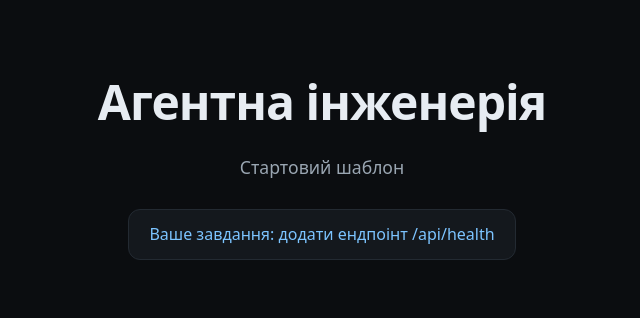
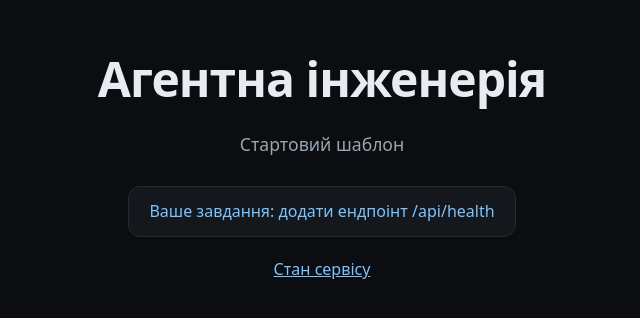
Before and after one commit to Viakaa/AC_Lab_1, a Next.js app: page / in a window 1280 px wide. Shown: the part 238-556 px from the top of the page, without its empty margins (318-958 px from the left). Built offline with nearby package versions, Linux system fonts and the light colour scheme.

Commit message:
feat: add /api/health link and e2e screenshot test

```diff
--- a/app/page.tsx
+++ b/app/page.tsx
@@ -32,6 +32,20 @@ export default function HomePage() {
       >
         {TASK_HINT}
       </p>
+
+      {/* Ваша зміна для завдання 06: */}
+      <p style={{ margin: '0.5rem 0 0' }}>
+        <a
+          href="/api/health"
+          style={{
+            color: 'var(--accent)',
+            textDecoration: 'underline',
+            fontSize: '1rem',
+          }}
+        >
+          Стан сервісу
+        </a>
+      </p>
     </main>
   );
 }
```
Also changed, not shown: 1 other file (tests, documents, lock files or other folders).
